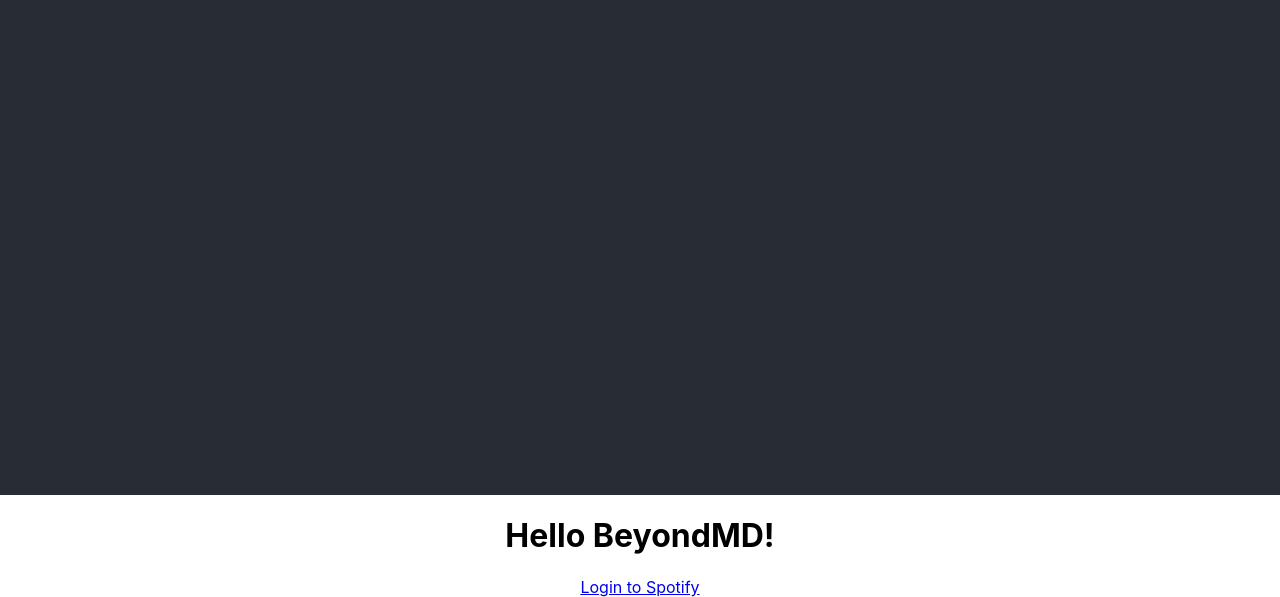
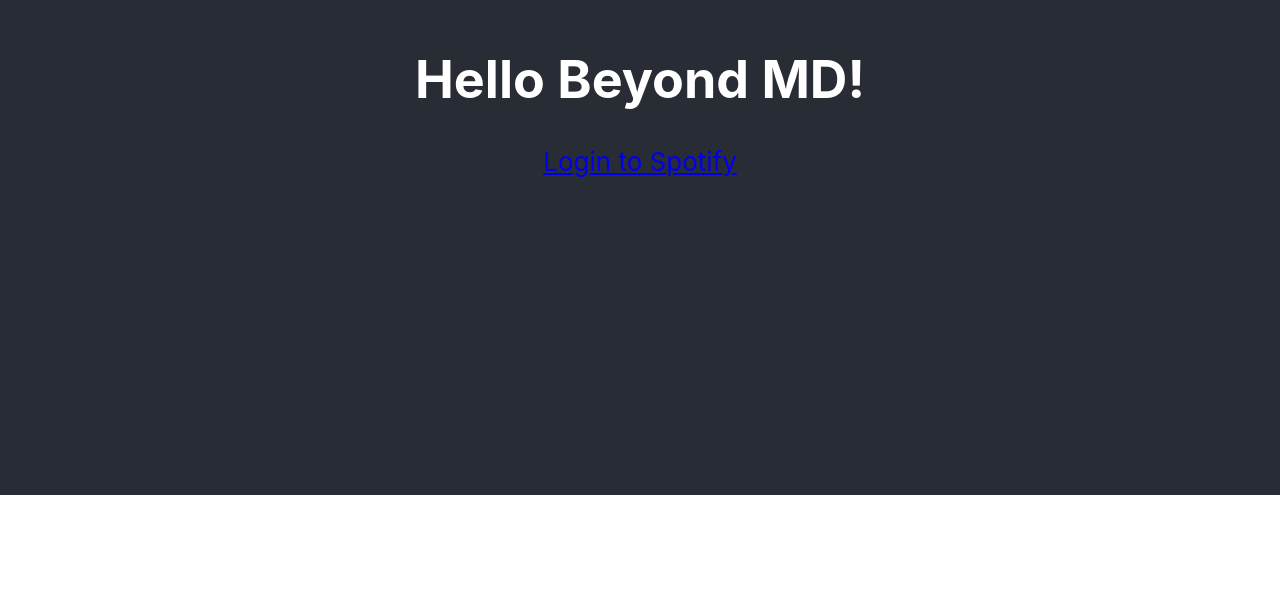
Before and after one commit to andymcbeath/hellobeyondmd, a React (Create React App) app: page / in a window 1280 px wide. Shown: the part 305-902 px from the top of the page. After the commit the page ends 800 px from the top, so only its background shows below. Built offline with nearby package versions, Linux system fonts and the light colour scheme.

Commit message:
Added ability to access the access token and created logout functionality

```diff
--- a/src/App.js
+++ b/src/App.js
@@ -1,4 +1,5 @@
 import "./App.css";
+import { useEffect, useState } from "react";
 
 function App() {
   const CLIENT_ID = "";
@@ -6,15 +7,45 @@
   const AUTH_ENDPOINT = "https://accounts.spotify.com/authorize";
   const RESPONSE_TYPE = "token";
 
+  const [token, setToken] = useState("");
+
+  useEffect(() => {
+    const hash = window.location.hash;
+    let token = window.localStorage.getItem("token");
+
+    if (!token && hash) {
+      token = hash
+        .substring(1)
+        .split("&")
+        .find((elem) => elem.startsWith("access_token"))
+        .split("=")[1];
+
+      window.location.hash = "";
+      window.localStorage.setItem("token", token);
+    }
+
+    setToken(token);
+  }, []);
+
+  const logout = () => {
+    setToken("");
+    window.localStorage.removeItem("token");
+  };
+
   return (
     <div className="App">
-      <header className="App-header"></header>
-      <h1>Hello BeyondMD!</h1>
-      <a
-        href={`${AUTH_ENDPOINT}?client_id=${CLIENT_ID}&redirect_uri=${REDIRECT_URI}&response_type=${RESPONSE_TYPE}`}
-      >
-        Login to Spotify
-      </a>
+      <header className="App-header">
+        <h1>Hello Beyond MD!</h1>
+        {!token ? (
+          <a
+            href={`${AUTH_ENDPOINT}?client_id=${CLIENT_ID}&redirect_uri=${REDIRECT_URI}&response_type=${RESPONSE_TYPE}`}
+          >
+            Login to Spotify
+          </a>
+        ) : (
+          <button onClick={logout}>Logout</button>
+        )}
+      </header>
     </div>
   );
 }
```
